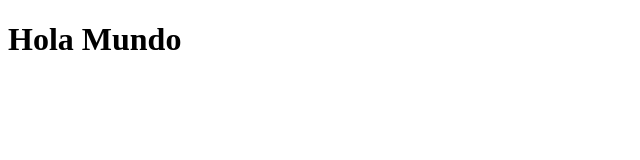
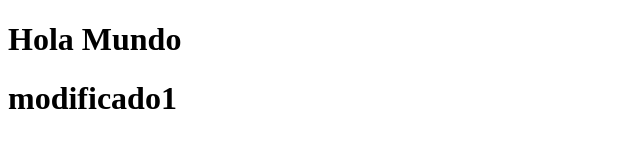
Before and after one commit to pescobar2013/git1, a plain HTML site: page index.html in a window 1280 px wide. Shown: the whole page, without its empty margins (0-640 px from the left). Drawn offline with Linux system fonts and the light colour scheme.

Commit message:
un cambio index

```diff
--- a/index.html
+++ b/index.html
@@ -8,5 +8,6 @@
 </head>
 <body>
     <div><h1>Hola Mundo</h1></div>
+    <div><h1>modificado1</h1></div>
 </body>
 </html>
```
